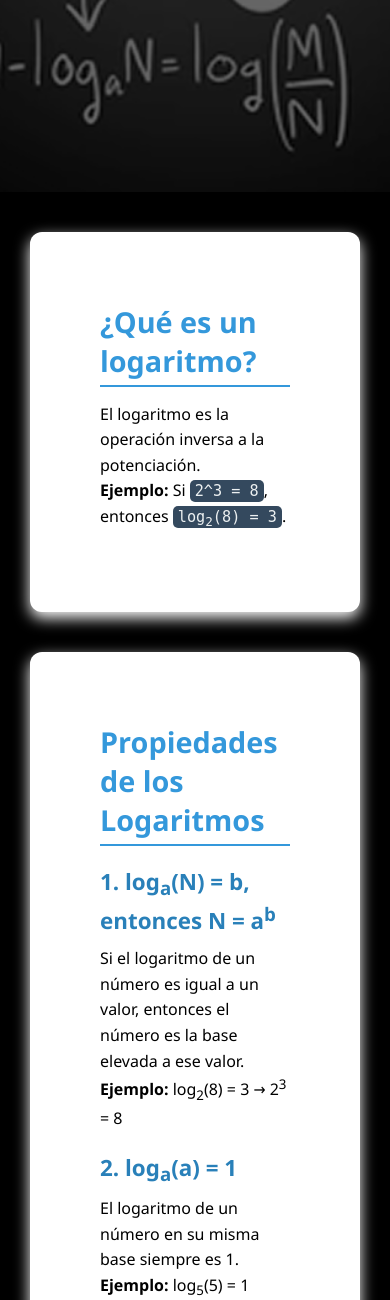
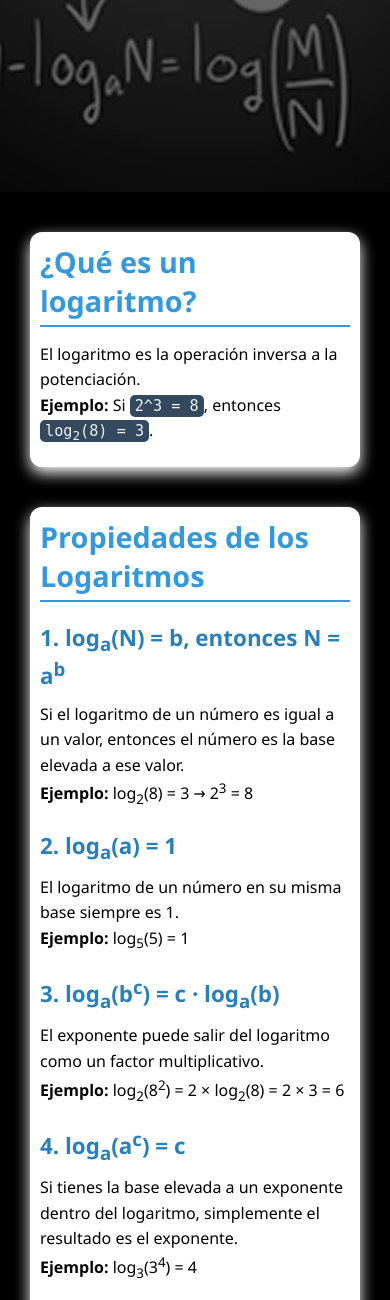
Before and after one commit to Cris100Fire/Miproyectoescolar, a Flask app: page / in a window 390 px wide. Shown: the part 628-1928 px from the top of the page. Run offline with Flask 3, Linux system fonts and the light colour scheme.

Commit message:
Actualizo index.html con mejoras

```diff
--- a/static/style.css
+++ b/static/style.css
@@ -268,6 +268,9 @@ section > section {
   .nav-item {
     margin: 10px 0;
   }
+  section {
+    padding: 10px;
+  }
 
   .formulario {
     margin: 20px 10px;
```
